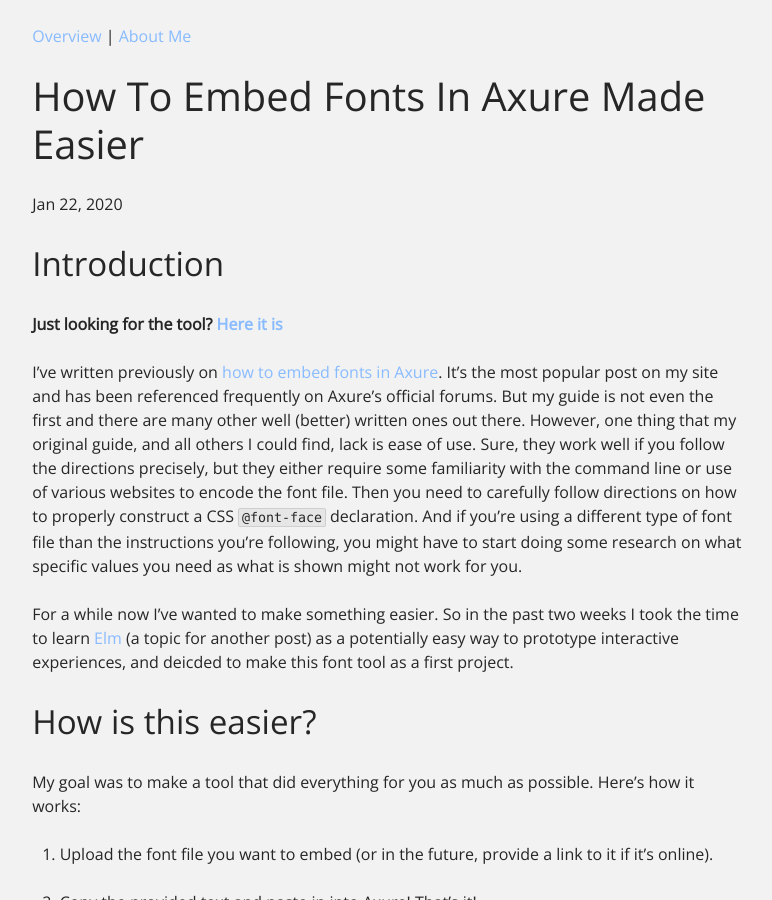
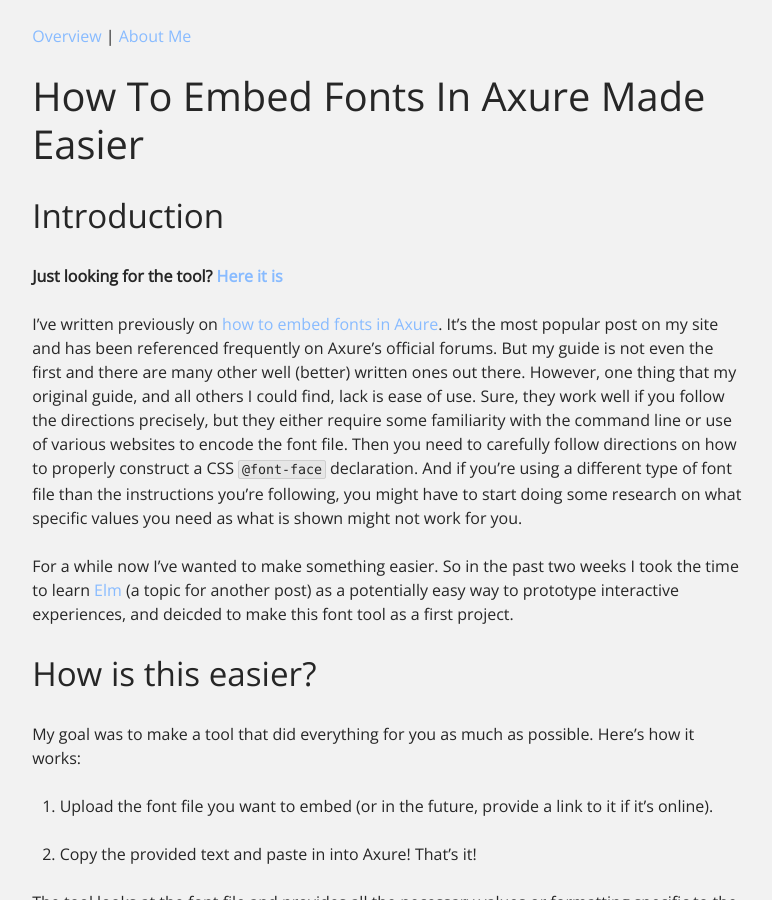
Before and after one commit to nkrisc/personal-site, a Jekyll site: the page built from _posts/2020-01-22-How-to-Embed-Fonts-in-Axure-Made-Easier.markdown, in a window 1280 px wide and 900 px high. Shown: the whole window, without its empty margins (251-1023 px from the left). Built offline with Jekyll 4.4.1, drawn with Linux system fonts in a browser that asks for light colours; comment, search, counter and statistics services are not loaded.

Commit message:
July revamp for devry interview

```diff
--- a/_config.yml
+++ b/_config.yml
@@ -11,4 +11,4 @@
 # Build settings
 markdown: kramdown
 highlighter: rouge
-exclude: [node_modules, Gulpfile.js, gulpfile.js, bs-config.json, README.md, .gitignore, package-lock.json, package.json, dev-server-config.json, dev]
+exclude: [node_modules, Gulpfile.js, gulpfile.js, bs-config.json, README.md, .gitignore, package-lock.json, package.json, dev-server-config.json, dev, archived]
--- a/_layouts/post.html
+++ b/_layouts/post.html
@@ -6,7 +6,7 @@
   <header class="post-header">
     <h1 class="post-title">{{ page.title }}</h1>
     <p class="post-meta">
-    	{{ page.date | date: "%b %-d, %Y" }}
+    	<!--{{ page.date | date: "%b %-d, %Y" }}-->
     	{% if page.author %} • {{ page.author }}{% endif %}
     	{% if page.meta %} • {{ page.meta }}{% endif %}
     </p>
--- a/index.html
+++ b/index.html
@@ -9,7 +9,7 @@
         <h2>
           <a href="{{ post.url | prepend: site.baseurl }}">{{ post.title }}</a>
         </h2>
-        <span class="post-meta">{{ post.date | date: "%b %-d, %Y" }}</span>
+        <!--<span class="post-meta">{{ post.date | date: "%b %-d, %Y" }}</span>-->
         {% if post.hero %}<a href="{{ post.url | prepend: site.baseurl }}" alt="{{ post.title }}">
           <img alt="{{post.heroalt}}" src="{{post.hero}}">
         </a>{% endif %}
```
Also changed, not shown: archived/2016-01-04-sears-shipping-experience.markdown (renamed from _posts/2016-01-04-sears-shipping-experience.markdown), archived/2016-01-28-game.markdown (renamed from _posts/2016-01-28-game.markdown).
